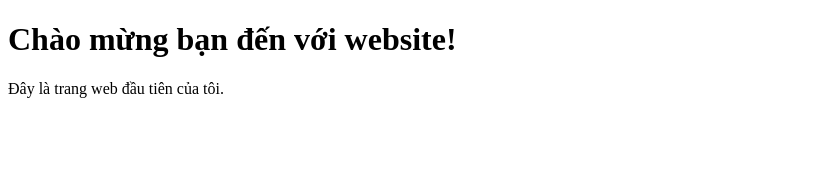
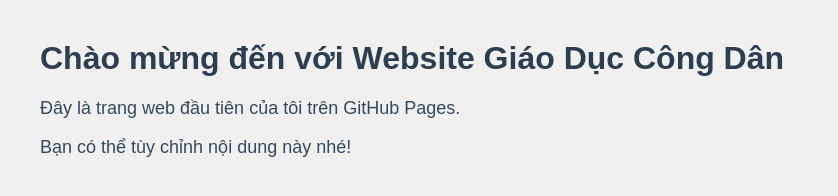
Before and after one commit to nn4253874-rgb/civicedu, a plain HTML site: page index.html in a window 1280 px wide. Shown: the whole page, without its empty margins (0-838 px from the left). Drawn offline with Linux system fonts and the light colour scheme.

Commit message:
Modify title and content for educational website
Updated the title and content of the webpage to reflect its educational purpose.

```diff
--- a/index.html
+++ b/index.html
@@ -2,10 +2,16 @@
 <html lang="vi">
 <head>
     <meta charset="UTF-8">
-    <title>Website của tôi</title>
+    <title>Website Giáo Dục Công Dân</title>
+    <style>
+        body { font-family: Arial, sans-serif; margin: 40px; background-color: #f0f0f0; }
+        h1 { color: #2c3e50; }
+        p { color: #34495e; font-size: 18px; }
+    </style>
 </head>
 <body>
-    <h1>Chào mừng bạn đến với website!</h1>
-    <p>Đây là trang web đầu tiên của tôi.</p>
+    <h1>Chào mừng đến với Website Giáo Dục Công Dân</h1>
+    <p>Đây là trang web đầu tiên của tôi trên GitHub Pages.</p>
+    <p>Bạn có thể tùy chỉnh nội dung này nhé!</p>
 </body>
 </html>
```
